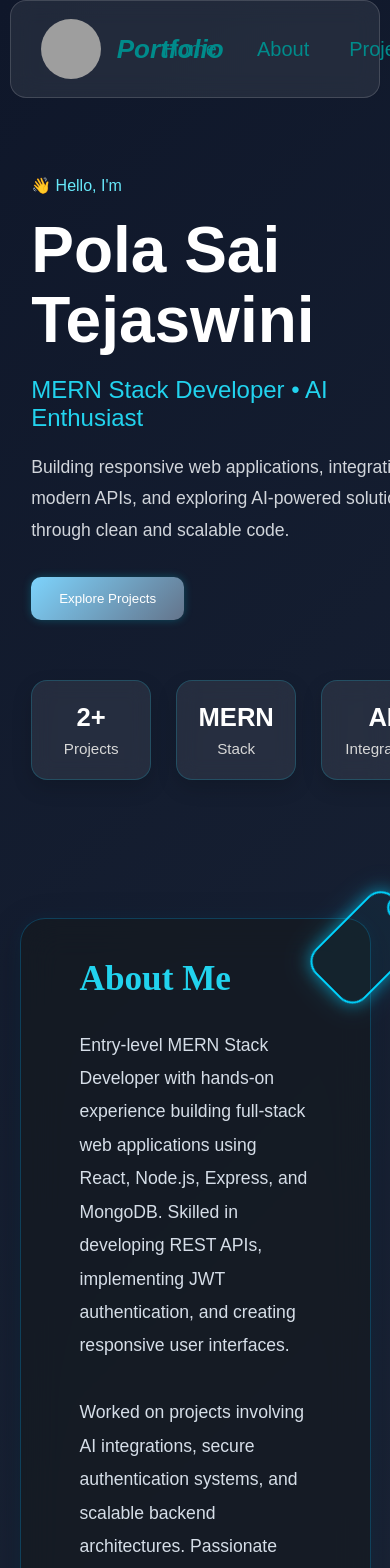
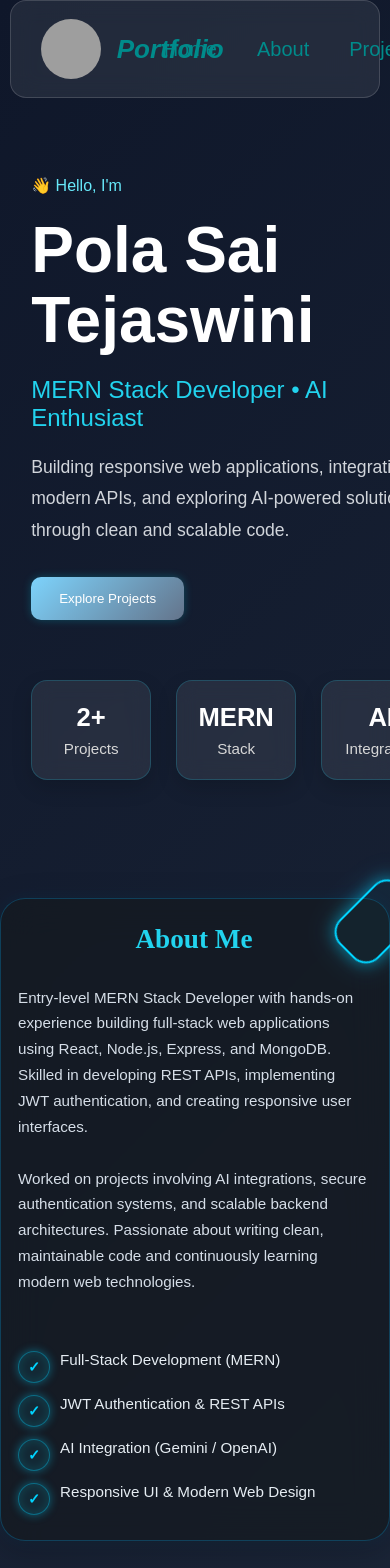
Before and after one commit to Sai-Tejaswini-02/My_Portfolio, a React (Vite) app in the folder my-ui/: page / in a window 390 px wide. Shown: the top 1568 px of the page. Built offline with nearby package versions, Linux system fonts and the light colour scheme; grey boxes are pictures that could not be loaded.

Commit message:
my portfolio

```diff
--- a/my-ui/src/components/About.css
+++ b/my-ui/src/components/About.css
@@ -36,15 +36,14 @@
     font-weight: 700;
     color: #22D3EE;
     margin-bottom: 10px;
-    font-family:"Poppins";
+    font-family: "Poppins";
 }
 
 .about-text {
     font-size: 1.1rem;
-    line-height: 1.8;
+    line-height: 1.9;
     color: #D6DEE8;
     max-width: 750px;
-    line-height: 1.9;
 }
 
 .about-highlights {
@@ -62,19 +61,17 @@
     gap: 10px;
 }
 
-
-
+/* FLOATING TAG (UNCHANGED LOGIC FIX ONLY) */
 .corner-tag {
-
-    top: -20px;
-    right: 80px;
+    position: absolute;
+    top: -25px;
+    right: -30px;
 
     width: 70px;
     height: 110px;
 
     border: 2px solid #00D4FF;
     border-radius: 18px;
-
     background: rgba(0, 212, 255, 0.04);
 
     transform: rotate(45deg);
@@ -83,14 +80,7 @@
         0 0 15px rgba(0, 212, 255, 0.5),
         0 0 30px rgba(0, 212, 255, 0.2);
 
-
-    position:absolute;
-    top:-25px;
-    right:-30px;
-
-
     animation: floatTag 3s ease-in-out infinite;
-
 }
 
 .corner-tag::before {
@@ -109,9 +99,7 @@
     background: rgba(0, 212, 255, 0.04);
 }
 
-
-
-.tick-circle{
+.tick-circle {
     width: 38px;
     height: 38px;
 
@@ -126,7 +114,6 @@
     font-weight: 700;
 
     border: 1px solid rgba(0,212,255,0.4);
-
     background: rgba(0,212,255,0.08);
 
     box-shadow:
@@ -134,18 +121,95 @@
         inset 0 0 10px rgba(0,212,255,0.15);
 }
 
-.about-section:hover{
+.about-section:hover {
     transform: translateY(-4px);
     box-shadow:
         0 12px 40px rgba(0,0,0,0.3),
         0 0 25px rgba(0,180,255,0.12);
 }
 
-@keyframes floatTag{
-  0%,100%{
-    transform: rotate(45deg) translateY(0);
+@keyframes floatTag {
+    0%,100% { transform: rotate(45deg) translateY(0); }
+    50% { transform: rotate(45deg) translateY(-8px); }
 }
-  50%{
-    transform: rotate(45deg) translateY(-8px);
+
+
+/* =========================
+   TABLET FIX (IMPORTANT)
+========================= */
+@media (max-width: 768px) {
+
+    .about-section {
+        width: 95%;
+        padding: 30px;
+    }
+
+    .about-title {
+        font-size: 2rem;
+        text-align: center;
+    }
+
+    .about-text {
+        font-size: 1rem;
+        text-align: left;
+    }
+
+    .about-highlights p {
+        font-size: 1rem;
+    }
+
+    /* IMPORTANT FIX: floating bug */
+    .corner-tag {
+        width: 55px;
+        height: 85px;
+        right: -10px;
+        top: -15px;
+    }
+
+    .corner-tag::before {
+        width: 25px;
+        height: 25px;
+        left: 12px;
+        top: -18px;
     }
 }
+
+
+/* =========================
+   MOBILE FIX (STACK + CLEAN UI)
+========================= */
+@media (max-width: 576px) {
+
+    .about-section {
+        width: 100%;
+        padding: 25px 18px;
+        margin: 40px auto;
+    }
+
+    .about-title {
+        font-size: 1.7rem;
+        text-align: center;
+    }
+
+    .about-text {
+        font-size: 0.95rem;
+        line-height: 1.7;
+    }
+
+    .about-highlights p {
+        font-size: 0.95rem;
+        align-items: flex-start;
+    }
+
+    .tick-circle {
+        width: 32px;
+        height: 32px;
+        font-size: 0.9rem;
+        flex-shrink: 0;
+    }
+
+    /* optional: reduce animation lag on mobile */
+    .corner-tag {
+        animation-duration: 4s;
+    }
+}
```
Lines whose indentation alone changed are shown as unchanged.
